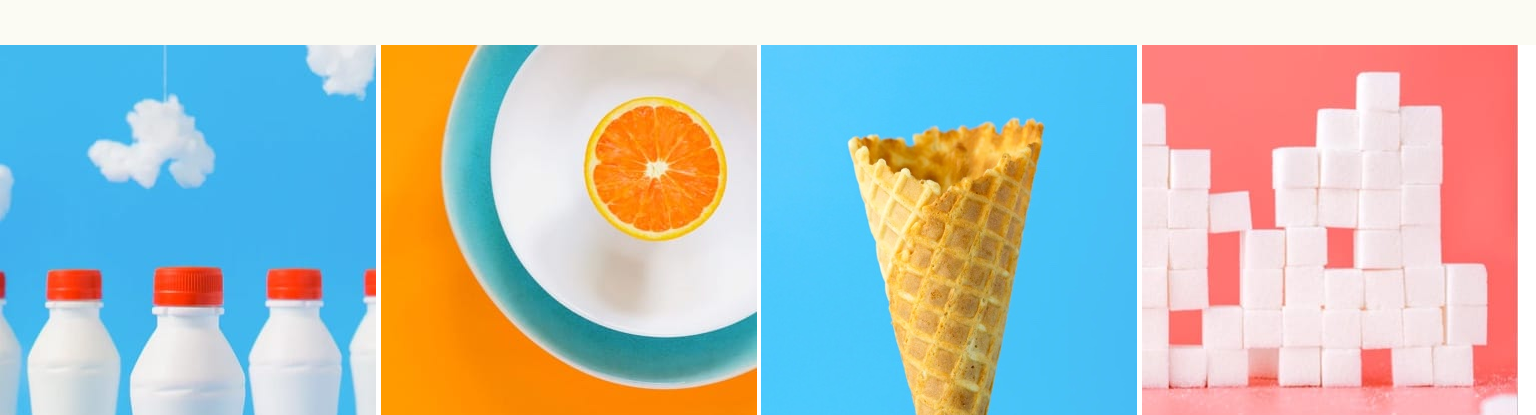
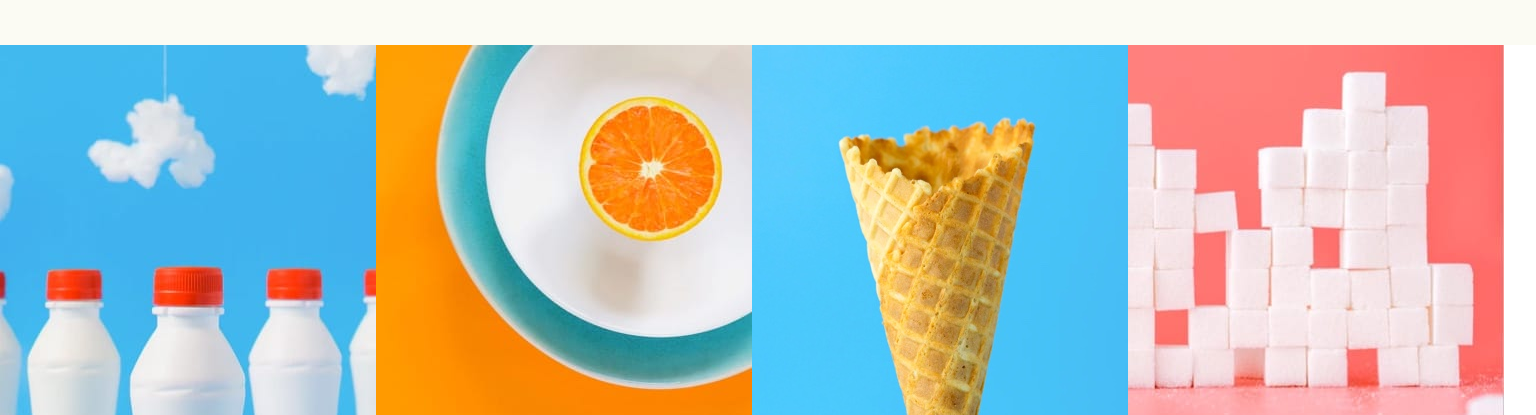
Before and after one commit to fullstackdev-pro/sunnyside-agency-landing-page, a plain HTML site: page index.html in a window 1536 px wide. Shown: the part 3194-3609 px from the top of the page. Drawn offline with Linux system fonts and the light colour scheme.

Commit message:
first commit

```diff
--- a/index.html
+++ b/index.html
@@ -5,7 +5,7 @@
   <meta name="viewport" content="width=device-width, initial-scale=1.0"> <!-- displays site properly based on user's device -->
 
   <link rel="icon" type="image/png" sizes="32x32" href="./images/favicon-32x32.png">
-  <link rel="stylesheet" href="/style/style.css">
+  <link rel="stylesheet" href="./style/style.css">
 
   <title>Frontend Mentor | Sunnyside agency landing page</title>
 
--- a/style/style.css
+++ b/style/style.css
@@ -388,7 +388,9 @@ body {
         padding: 1rem 6rem;
     }
 
-    .section__image {
+    .section__images {
+        display: flex;
         flex-wrap: nowrap;
+        width: 100%;
     }
 }
```
